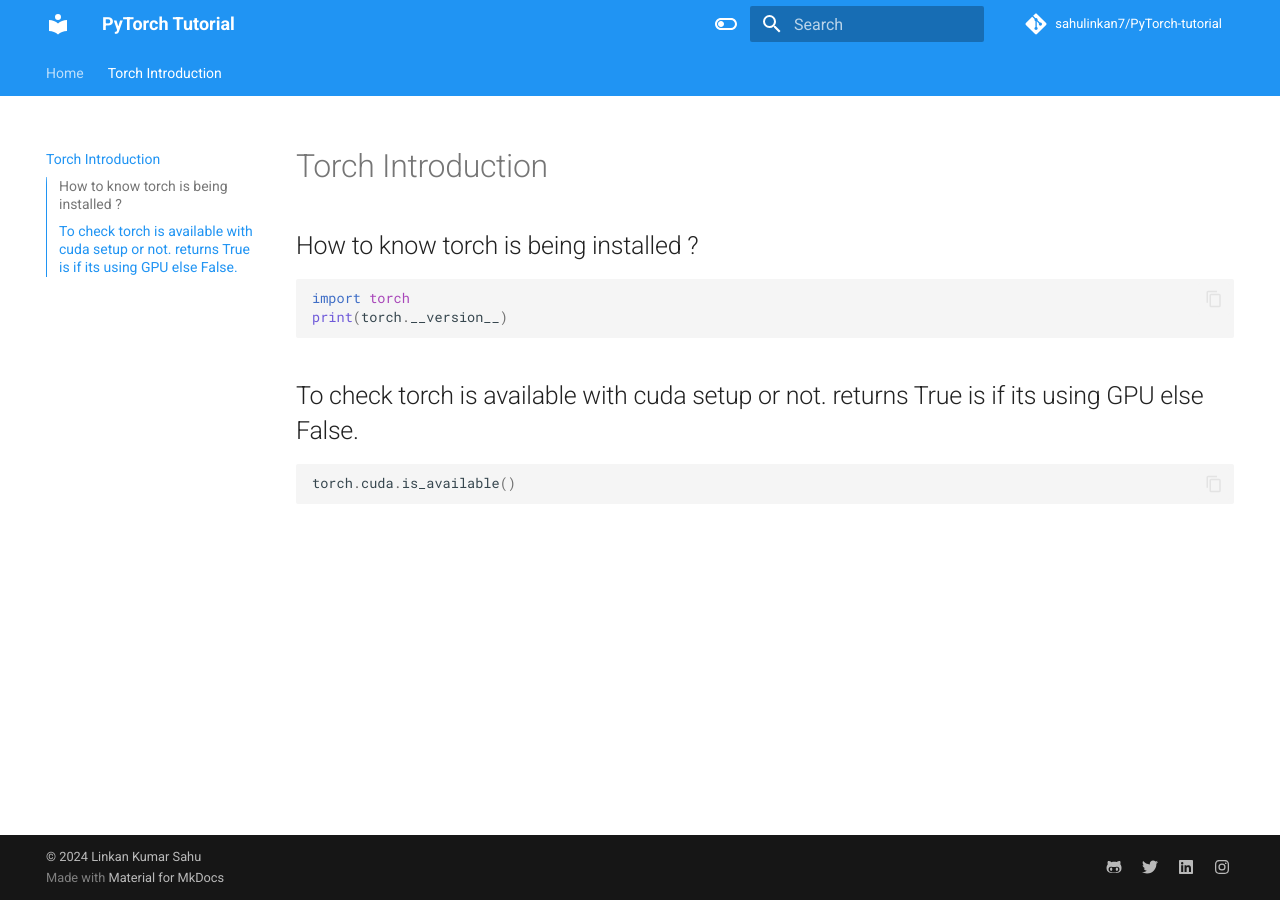
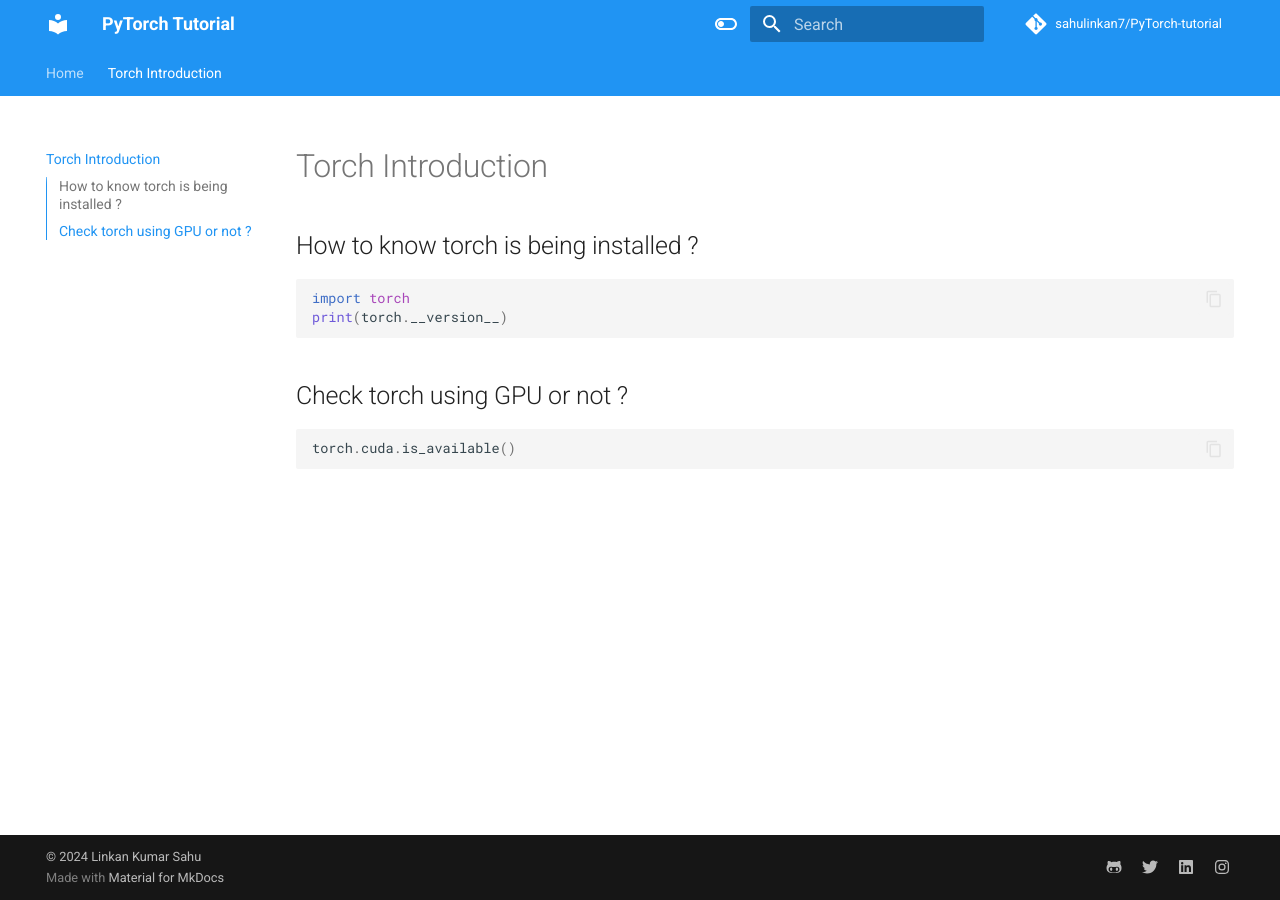
Before and after one commit to Sahulinkan7/PyTorch-tutorial, an MkDocs documentation site: the page built from docs/torch_introduction.md, in a window 1280 px wide. Built offline with MkDocs 1.6.1 and Material for MkDocs 9.7.7, drawn with Linux system fonts in a browser that asks for light colours; comment, search, counter and statistics services are not loaded.

Commit message:
mkdocs updated

````diff
--- a/docs/torch_introduction.md
+++ b/docs/torch_introduction.md
@@ -7,7 +7,7 @@
 print(torch.__version__)
 ```
 
-## To check torch is available with cuda setup or not. returns True is if its using GPU else False.
+## Check torch using GPU or not ?
 
 ```python
 torch.cuda.is_available()
````
